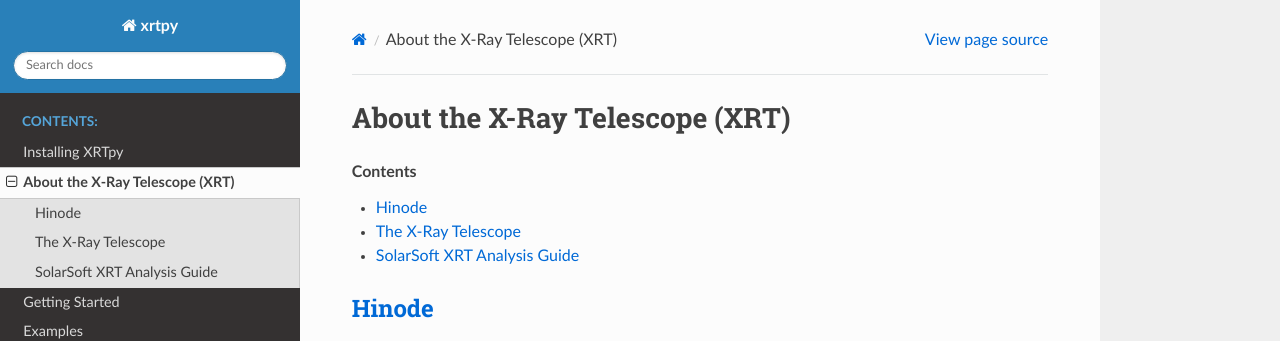
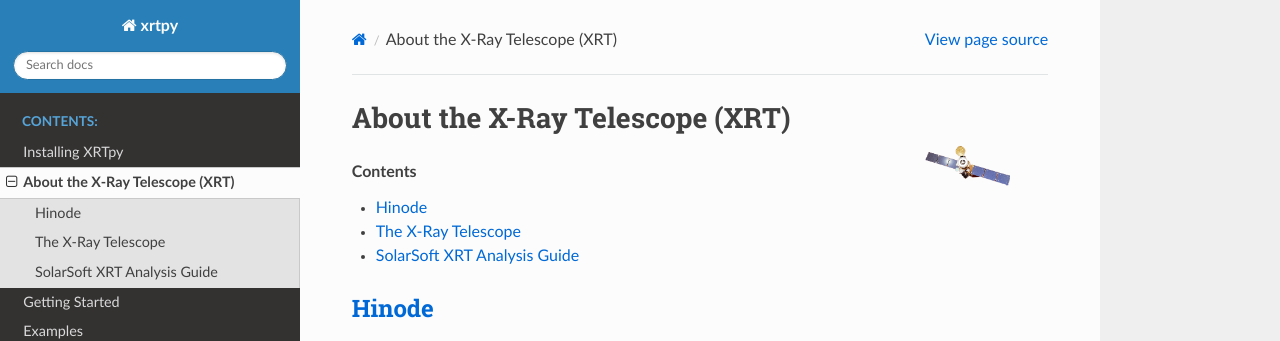
Before and after one commit to HinodeXRT/xrtpy, a Sphinx documentation site: the page built from docs/about_xrt.rst, in a window 1280 px wide. Shown: the top 341 px of the page. Built offline with Sphinx 7.4.7 and the Read the Docs theme 2.0.0, drawn with Linux system fonts in a browser that asks for light colours; pages that are not in the unit, such as notebooks, are missing from menus.

Commit message:
Testing hinode image on site

```diff
--- a/docs/about_xrt.rst
+++ b/docs/about_xrt.rst
@@ -1,4 +1,9 @@
 .. _about-xrt:
+
+.. image:: images/hinode_satellite.png
+   :alt: Hinode Satellite
+   :align: right
+   :scale: 30%
 
 *******************************
 About the X-Ray Telescope (XRT)
```
